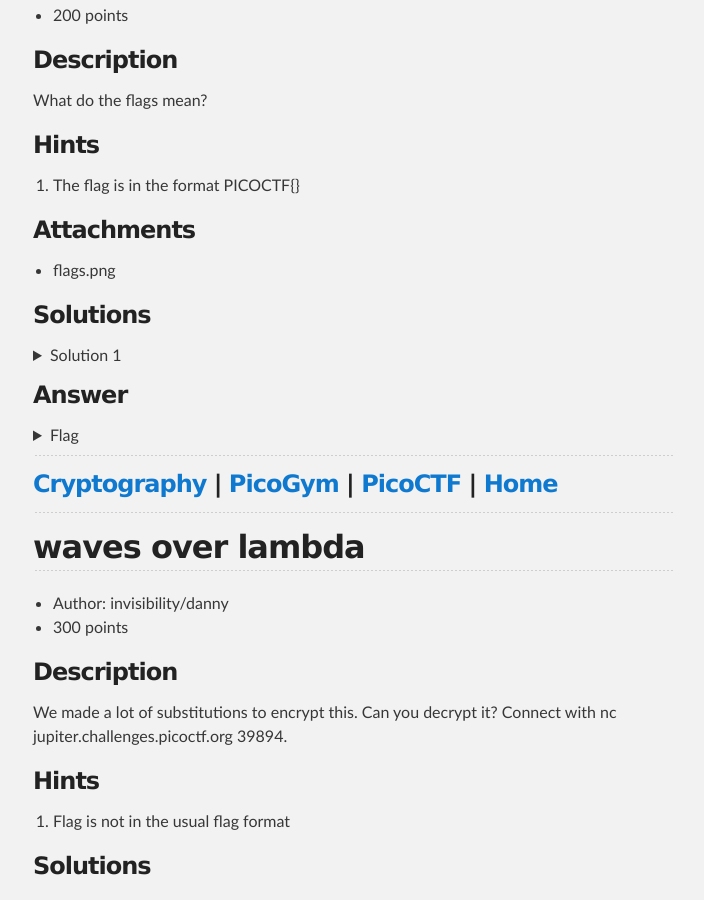
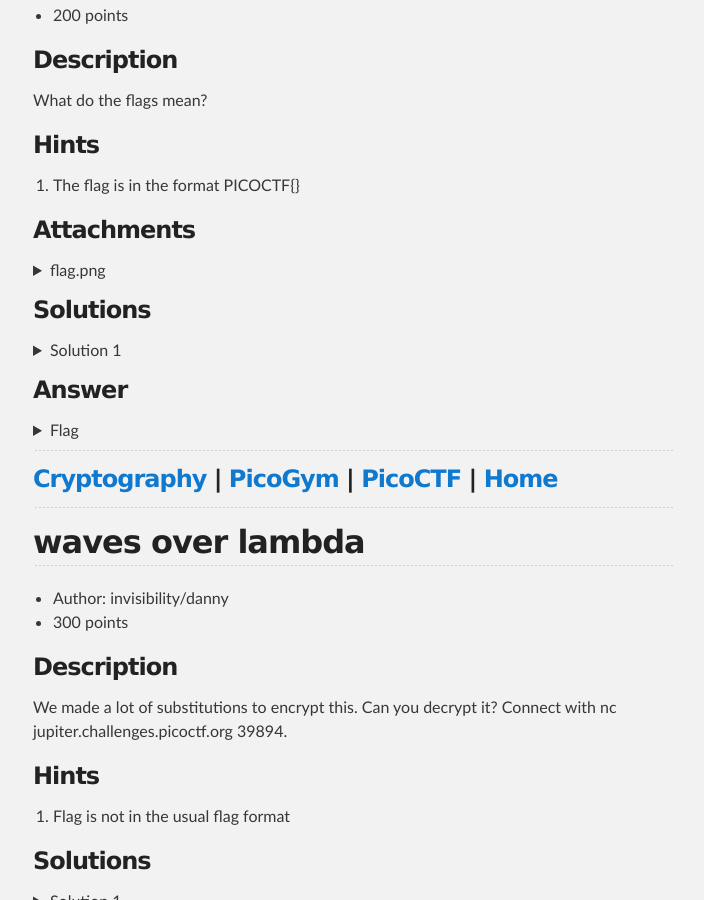
Before and after one commit to djm89uk/djm89uk.github.io, a Jekyll site: the page built from picogym_c.md, in a window 1280 px wide and 900 px high, scrolled down 5763 px. Shown: the whole window, without its empty margins (287-991 px from the left). Built offline with Jekyll 4.4.1, drawn with Linux system fonts in a browser that asks for light colours; our own code applies the rules of GitHub Pages for plain Markdown files; Markdown is read by kramdown in place of the engine named in the settings.

Commit message:
Update picogym_c.md

```diff
--- a/picogym_c.md
+++ b/picogym_c.md
@@ -449,7 +449,17 @@ What do the flags mean?
 
 ### Attachments
 
-- flags.png
+<details>
+
+<summary markdown="span">flag.png</summary>
+
+<div markdonw="1">
+
+![flag.png](./resources/picoctf/picogym/attachments/cryptography/flags/flag.png)
+
+</div>
+
+</details>
 
 ### Solutions
 
```
